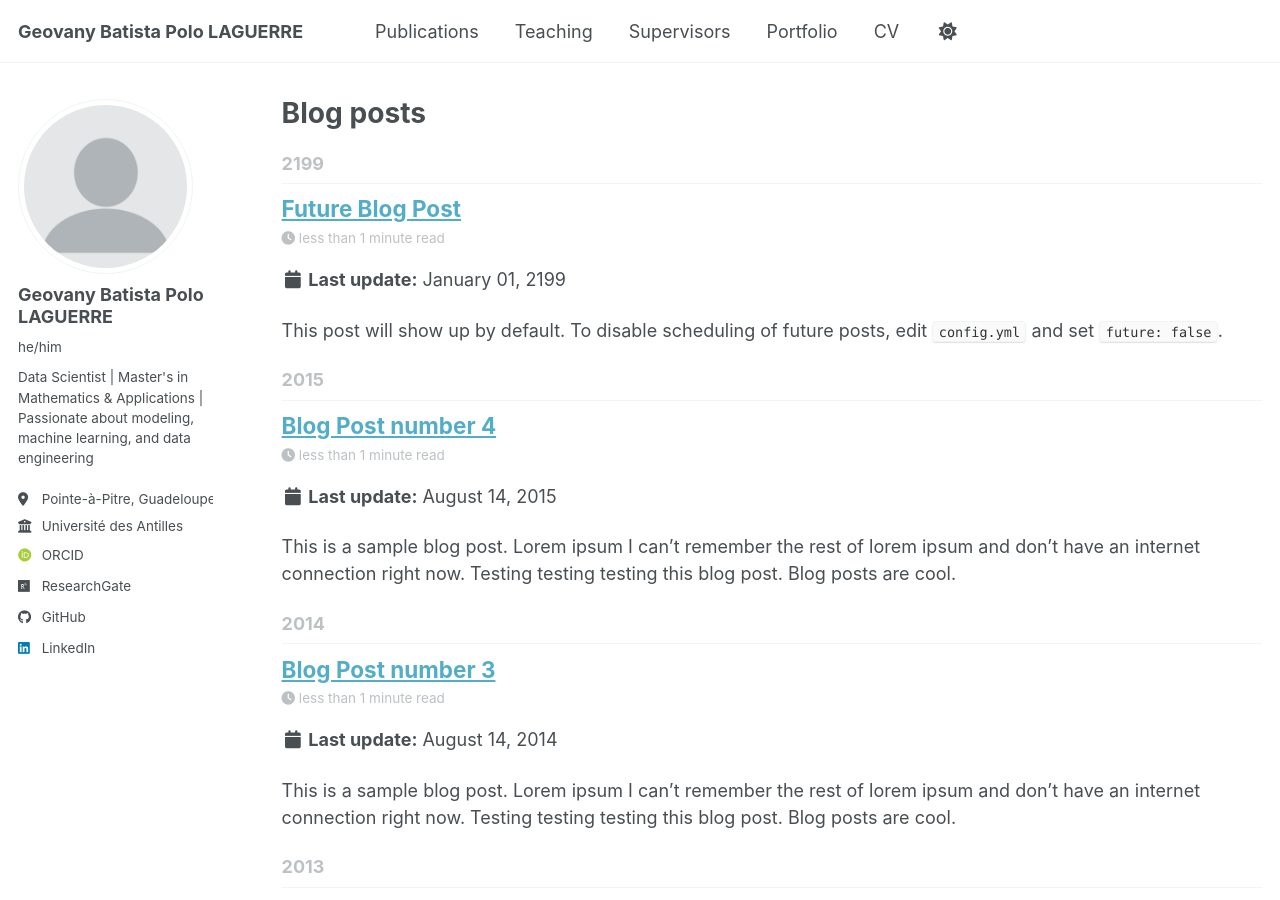
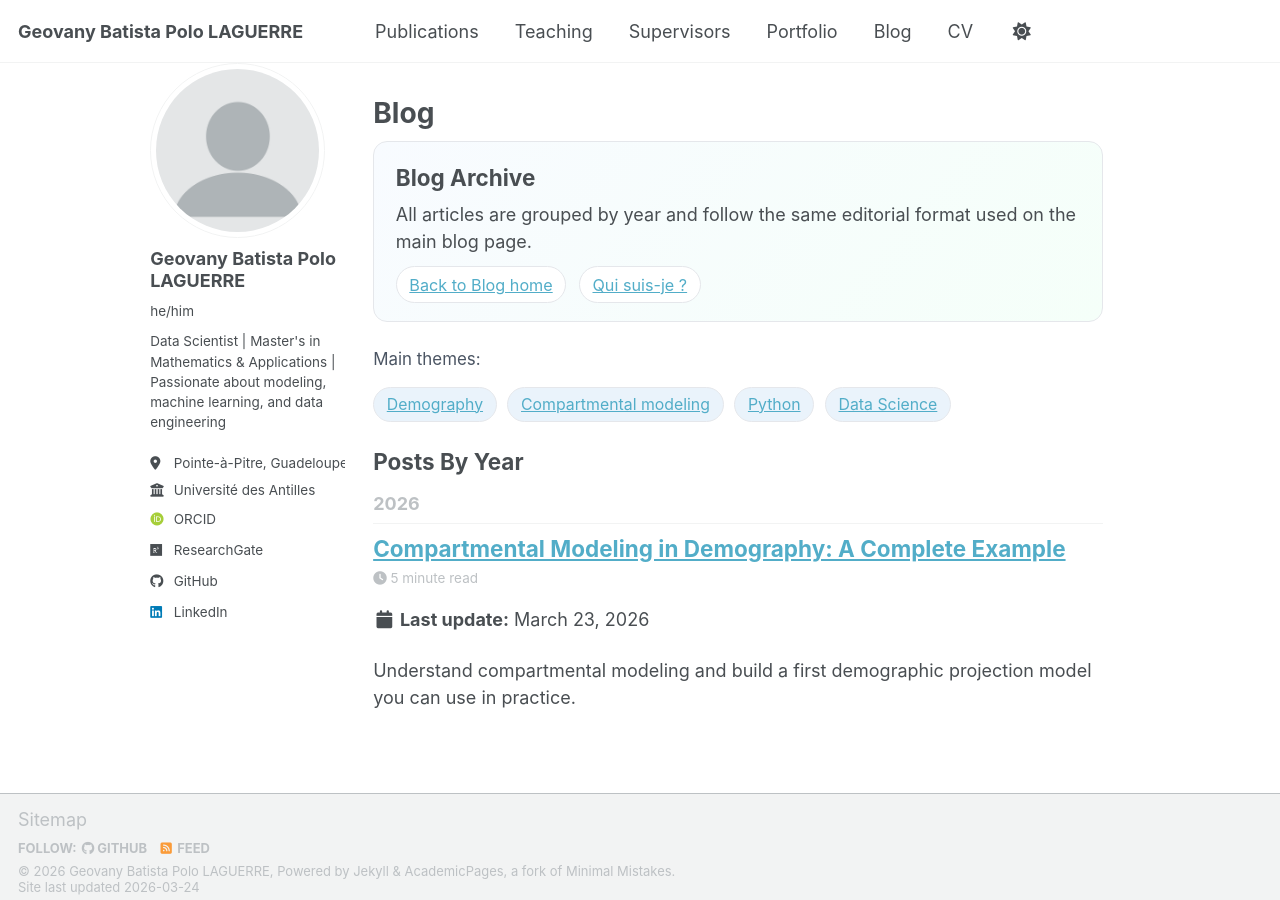
Before and after one commit to Geobatpo07/geobatpo07.github.io, a Jekyll site: the page built from _pages/year-archive.html, in a window 1280 px wide and 900 px high. Built offline with Jekyll 4.4.1, drawn with Linux system fonts in a browser that asks for light colours; some web fonts are replaced; a script bundle is joined from its source files by our own code; library files that are not in the unit come from our copies; some of the changed text lies outside the part shown.

Commit message:
Implement blog feature with publishing workflow, navigation updates, and styling enhancements; remove outdated posts and add new demographic modeling article

````diff
--- a/_data/navigation.yml
+++ b/_data/navigation.yml
@@ -23,8 +23,8 @@
   - title: "Portfolio"
     url: /portfolio/
 
-  # - title: "Blog Posts"
-  #  url: /year-archive/
+  - title: "Blog"
+    url: /blog/
 
   - title: "CV"
     url: /cv/
--- /dev/null
+++ b/_pages/blog.md
@@ -0,0 +1,57 @@
+---
+layout: single
+title: "Blog"
+permalink: /blog/
+author_profile: true
+---
+
+<section class="blog-shell">
+  <div class="blog-hero">
+    <h2>Independent Blog Space</h2>
+    <p>This is the dedicated home of my blog, focused on data science, applied mathematics, machine learning, and scientific modeling.</p>
+    <div class="blog-inline-links">
+      <a class="blog-link-chip" href="/about/">Qui suis-je ?</a>
+      <a class="blog-link-chip" href="/year-archive/">Open year archive</a>
+    </div>
+  </div>
+
+## Latest Articles
+
+  <p class="blog-note">All posts follow a consistent format: context, objective, method, implementation, results, limitations, and references.</p>
+
+  {% assign posts_count = site.posts | size %}
+  {% if posts_count > 0 %}
+  <div class="blog-feed">
+    {% for post in site.posts limit: 8 %}
+    <article class="blog-card">
+      <h3 class="blog-card-title"><a href="{{ post.url | relative_url }}">{{ post.title }}</a></h3>
+      <p class="blog-card-meta">{{ post.date | date: "%B %-d, %Y" }}</p>
+      {% if post.excerpt %}
+      <p class="blog-card-excerpt">{{ post.excerpt | strip_html | truncate: 220 }}</p>
+      {% endif %}
+    </article>
+    {% endfor %}
+  </div>
+  {% else %}
+  <p class="blog-empty">No posts yet. New articles will be published here soon.</p>
+  {% endif %}
+
+## Explore By Theme
+
+  <ul class="blog-pill-list">
+    <li><a class="blog-pill" href="/tags/#demography">Demography</a></li>
+    <li><a class="blog-pill" href="/tags/#compartmental-modeling">Compartmental modeling</a></li>
+    <li><a class="blog-pill" href="/tags/#python">Python</a></li>
+    <li><a class="blog-pill" href="/categories/#data-science">Data Science</a></li>
+  </ul>
+
+## Publication Rhythm
+
+  <p>I publish practical and research-oriented posts regularly, including:</p>
+
+  <ul>
+    <li>methodological tutorials</li>
+    <li>real case-study walkthroughs</li>
+    <li>reproducible code-first analyses</li>
+  </ul>
+</section>
--- a/_pages/year-archive.html
+++ b/_pages/year-archive.html
@@ -1,19 +1,46 @@
 ---
 layout: archive
 permalink: /year-archive/
-title: "Blog posts"
+title: "Blog"
 author_profile: true
 redirect_from:
   - /wordpress/blog-posts/
 ---
 
 {% include base_path %}
+
+<section class="blog-shell">
+<div class="blog-hero">
+  <h2>Blog Archive</h2>
+  <p>All articles are grouped by year and follow the same editorial format used on the main blog page.</p>
+  <div class="blog-inline-links">
+    <a class="blog-link-chip" href="/blog/">Back to Blog home</a>
+    <a class="blog-link-chip" href="/about/">Qui suis-je ?</a>
+  </div>
+</div>
+
+<p class="blog-note">Main themes:</p>
+
+<ul class="blog-pill-list">
+  <li><a class="blog-pill" href="/tags/#demography">Demography</a></li>
+  <li><a class="blog-pill" href="/tags/#compartmental-modeling">Compartmental modeling</a></li>
+  <li><a class="blog-pill" href="/tags/#python">Python</a></li>
+  <li><a class="blog-pill" href="/categories/#data-science">Data Science</a></li>
+</ul>
+
+<h2 class="blog-section-title">Posts By Year</h2>
+
+{% if site.posts and site.posts.size > 0 %}
 {% capture written_year %}'None'{% endcapture %}
 {% for post in site.posts %}
   {% capture year %}{{ post.date | date: '%Y' }}{% endcapture %}
   {% if year != written_year %}
-    <h2 id="{{ year | slugify }}" class="archive__subtitle">{{ year }}</h2>
+    <h3 id="{{ year | slugify }}" class="archive__subtitle blog-year-title">{{ year }}</h3>
     {% capture written_year %}{{ year }}{% endcapture %}
   {% endif %}
   {% include archive-single.html %}
 {% endfor %}
+{% else %}
+<p class="blog-empty">No posts yet. New articles will be published here soon.</p>
+{% endif %}
+</section>
--- a/_posts/2012-08-14-blog-post-1.md
+++ /dev/null
@@ -1,20 +0,0 @@
----
-title: 'Blog Post number 1'
-date: 2012-08-14
-permalink: /posts/2012/08/blog-post-1/
-tags:
-  - cool posts
-  - category1
-  - category2
----
-
-This is a sample blog post. Lorem ipsum I can't remember the rest of lorem ipsum and don't have an internet connection right now. Testing testing testing this blog post. Blog posts are cool.
-
-Headings are cool
-======
-
-You can have many headings
-======
-
-Aren't headings cool?
-------
--- a/_posts/2013-08-14-blog-post-2.md
+++ /dev/null
@@ -1,20 +0,0 @@
----
-title: 'Blog Post number 2'
-date: 2013-08-14
-permalink: /posts/2013/08/blog-post-2/
-tags:
-  - cool posts
-  - category1
-  - category2
----
-
-This is a sample blog post. Lorem ipsum I can't remember the rest of lorem ipsum and don't have an internet connection right now. Testing testing testing this blog post. Blog posts are cool.
-
-Headings are cool
-======
-
-You can have many headings
-======
-
-Aren't headings cool?
-------
--- a/_posts/2014-08-14-blog-post-3.md
+++ /dev/null
@@ -1,20 +0,0 @@
----
-title: 'Blog Post number 3'
-date: 2014-08-14
-permalink: /posts/2014/08/blog-post-3/
-tags:
-  - cool posts
-  - category1
-  - category2
----
-
-This is a sample blog post. Lorem ipsum I can't remember the rest of lorem ipsum and don't have an internet connection right now. Testing testing testing this blog post. Blog posts are cool.
-
-Headings are cool
-======
-
-You can have many headings
-======
-
-Aren't headings cool?
-------
--- /dev/null
+++ b/_posts/2026-03-23-modelisation-compartimentale-analyse-demographique.md
@@ -0,0 +1,266 @@
+---
+layout: single
+title: "Compartmental Modeling in Demography: A Complete Example"
+date: 2026-03-23
+permalink: /posts/2026/03/compartmental-modeling-demographic-analysis/
+redirect_from:
+  - /posts/2026/03/modelisation-compartimentale-analyse-demographique/
+  - /posts/2026/03/modelisation-compartimentale-analyse-demographique
+description: "A practical introduction to compartmental demographic modeling with a Guadeloupe-like projection example and Python implementation."
+header:
+  teaser: "/assets/images/posts/modelisation-compartimentale-guadeloupe.png"
+toc: true
+toc_sticky: true
+categories:
+  - Data Science
+  - Applied Mathematics
+tags:
+  - demography
+  - compartmental-modeling
+  - matrix-models
+  - python
+excerpt: "Understand compartmental modeling and build a first demographic projection model you can use in practice."
+---
+
+## Why Compartmental Modeling in Demography?
+
+In demographic analysis, one key objective is to understand how a population evolves over time.
+Compartmental modeling is a simple and powerful approach to represent that evolution.
+The idea is to split the population into groups (compartments), then model the flows between groups.
+
+This approach is useful to:
+
+- project age structure
+- test public policy scenarios
+- assess future pressure on healthcare, education, and labor markets
+
+## General Framework
+
+We divide the population into demographic compartments.
+In this article, we use three age classes:
+
+- C1: ages 0-14
+- C2: ages 15-64
+- C3: ages 65+
+
+Notation:
+
+- N1(t), N2(t), N3(t): compartment sizes at year t
+- B(t): births
+- T12(t): flow from C1 to C2
+- T23(t): flow from C2 to C3
+- D1(t), D2(t), D3(t): deaths by compartment
+- M1(t), M2(t), M3(t): net migration by compartment
+
+The annual discrete model is:
+
+N1(t+1) = N1(t) + B(t) - T12(t) - D1(t) + M1(t)
+
+N2(t+1) = N2(t) + T12(t) - T23(t) - D2(t) + M2(t)
+
+N3(t+1) = N3(t) + T23(t) - D3(t) + M3(t)
+
+## Simple Matrix Form
+
+For fast projections, we can use a transition matrix A:
+
+N(t+1) = A N(t) + m
+
+where:
+
+- N(t) = [N1(t), N2(t), N3(t)]^T
+- m is the annual net migration vector
+
+A practical pedagogical parameterization:
+
+- effective fertility: f (births generated by C2)
+- transition C1->C2: a12
+- transition C2->C3: a23
+- survival in C1, C2, C3: s1, s2, s3
+
+Then:
+
+A = [[s1*(1-a12),  f,            0],
+     [s1*a12,      s2*(1-a23),   0],
+     [0,           s2*a23,       s3]]
+
+## Demographic Example
+
+### Initial Assumptions
+
+Target territory: Guadeloupe-like profile (pedagogical order of magnitude, rounded values).
+
+Initial population (year 0):
+
+- N1(0) = 63,000
+- N2(0) = 220,000
+- N3(0) = 97,000
+
+Annual parameters:
+
+- s1 = 0.9975
+- s2 = 0.994
+- s3 = 0.965
+- a12 = 1/15 (average duration of 15 years in C1)
+- a23 = 1/50 (average duration of 50 years in C2)
+- f = 0.0135 (annual births per person in C2)
+
+Annual net migration:
+
+- m = [-350, -900, -120]^T
+
+### Demographic Interpretation
+
+- A fraction of C1 transitions to C2 every year through a12.
+- A fraction of C2 transitions to C3 every year through a23.
+- Fertility is linked to C2, which approximates the working-age and reproductive-age core.
+- Negative net migration captures a population outflow scenario.
+
+### Python Script: 20-Year Projection With Chart
+
+```python
+import numpy as np
+import pandas as pd
+import matplotlib.pyplot as plt
+
+# Initial population
+N0 = np.array([63000.0, 220000.0, 97000.0])
+
+# Parameters
+s1, s2, s3 = 0.9975, 0.994, 0.965
+a12, a23 = 1 / 15, 1 / 50
+f = 0.0135
+
+A = np.array([
+    [s1 * (1 - a12), f, 0.0],
+    [s1 * a12, s2 * (1 - a23), 0.0],
+    [0.0, s2 * a23, s3],
+])
+
+m = np.array([-350.0, -900.0, -120.0])
+
+years = 20
+N = np.zeros((years + 1, 3))
+N[0] = N0
+
+for t in range(years):
+    N[t + 1] = A @ N[t] + m
+
+result = pd.DataFrame(N, columns=["0_14", "15_64", "65_plus"])
+result["total"] = result.sum(axis=1)
+result["share_65_plus"] = 100 * result["65_plus"] / result["total"]
+
+print(result.head())
+print(result.tail())
+
+# Chart: compartment levels + 65+ share
+t = np.arange(years + 1)
+
+fig, ax1 = plt.subplots(figsize=(10, 5.6), dpi=140)
+ax1.plot(t, result["0_14"], label="Ages 0-14", linewidth=2.2)
+ax1.plot(t, result["15_64"], label="Ages 15-64", linewidth=2.2)
+ax1.plot(t, result["65_plus"], label="Ages 65+", linewidth=2.2)
+ax1.set_xlabel("Projection years")
+ax1.set_ylabel("Population size")
+ax1.grid(True, alpha=0.25)
+
+ax2 = ax1.twinx()
+ax2.plot(t, result["share_65_plus"], label="Share of ages 65+ (%)", linestyle="--", linewidth=2.4)
+ax2.set_ylabel("Share of ages 65+ (%)")
+
+lines1, labels1 = ax1.get_legend_handles_labels()
+lines2, labels2 = ax2.get_legend_handles_labels()
+ax1.legend(lines1 + lines2, labels1 + labels2, loc="upper center", ncol=2, frameon=False)
+
+plt.title("Compartmental Demographic Projection (Guadeloupe-like profile)")
+plt.tight_layout()
+plt.show()
+```
+
+### Projection Chart (Guadeloupe-like Scenario)
+
+![Compartmental demographic projection, Guadeloupe-like profile](/assets/images/posts/modelisation-compartimentale-guadeloupe.png)
+
+### Expected Results (Interpretation)
+
+With this parameter set, we generally observe:
+
+- a gradual decline in total population
+- an increase in the share of ages 65+ (population aging)
+- a still-dominant 15-64 group, but with slower long-run dynamics
+
+These outputs are useful to:
+
+- anticipate healthcare and long-term care needs
+- estimate school demand through the trajectory of C1
+- project potential labor market pressure
+
+## Model Limitations
+
+This first model is intentionally simple:
+
+- fertility is summarized with a single coefficient
+- it does not separate sex, narrower age bands, or heterogeneous behavior
+- migration is assumed constant
+- parameter uncertainty is not yet modeled
+
+In practice, you can improve it with:
+
+- finer age stratification
+- multi-scenario analysis (optimistic, central, conservative)
+- statistical calibration on historical data
+- sensitivity analysis and uncertainty intervals
+
+## Conclusion
+
+Compartmental modeling is a strong starting point for rigorous demographic analysis.
+With a few interpretable parameters and a clear flow structure, it already provides decision-useful projections.
+
+In a follow-up article, we can go further with:
+
+- automatic parameter calibration
+- migration scenario comparison
+- interactive visualization of demographic trajectories
+
+## Related Posts
+
+{% assign related_count = 0 %}
+{% for post in site.posts %}
+  {% if post.url != page.url %}
+    {% assign has_common_tag = false %}
+    {% for tag in post.tags %}
+      {% if page.tags contains tag %}
+        {% assign has_common_tag = true %}
+      {% endif %}
+    {% endfor %}
+    {% if has_common_tag and related_count < 4 %}
+      {% if related_count == 0 %}
+Recommended reads from the same theme:
+      {% endif %}
+- [{{ post.title }}]({{ post.url | relative_url }})
+      {% assign related_count = related_count | plus: 1 %}
+    {% endif %}
+  {% endif %}
+{% endfor %}
+
+{% if related_count == 0 %}
+No related posts are available yet.
+
+Suggested upcoming topics for this series:
+
+- Parameter calibration on historical demographic data
+- Scenario analysis for net migration shocks
+- Uncertainty bands and sensitivity analysis for compartmental projections
+
+You can also browse by theme:
+
+- [Posts tagged demography](/tags/#demography)
+- [Posts tagged compartmental-modeling](/tags/#compartmental-modeling)
+- [All Data Science posts](/categories/#data-science)
+{% endif %}
+
+## References And Data Notes
+
+- This article uses a Guadeloupe-like pedagogical scenario with rounded values for methodological illustration.
+- For official demographic statistics in France and overseas departments, see INSEE: https://www.insee.fr
+- For international demographic methodology and indicators, see UN DESA Population Division: https://www.un.org/development/desa/pd/
--- a/_posts/2199-01-01-future-post.md
+++ /dev/null
@@ -1,11 +0,0 @@
----
-title: 'Future Blog Post'
-date: 2199-01-01
-permalink: /posts/2012/08/blog-post-4/
-tags:
-  - cool posts
-  - category1
-  - category2
----
-
-This post will show up by default. To disable scheduling of future posts, edit `config.yml` and set `future: false`.
--- a/_sass/layout/_base.scss
+++ b/_sass/layout/_base.scss
@@ -2,8 +2,6 @@
    BASE ELEMENTS
    ========================================================================== */
 html {
-  /* sticky footer fix */
-  position: relative;
   min-height: 100%;
 }
 
@@ -11,10 +9,15 @@
   /* Set via _themes.scss */
   color: var(--global-text-color);
   background-color: var(--global-bg-color);
+  --footer-fixed-height: 6.4rem;
+
+  display: flex;
+  flex-direction: column;
+  min-height: 100vh;
 
   margin: 0;
   padding: $masthead-height 0 0;
-  padding-bottom: 9em;
+  padding-bottom: calc(var(--footer-fixed-height) + env(safe-area-inset-bottom));
   font-family: $global-font-family;
   line-height: 1.5;
 
--- /dev/null
+++ b/_sass/layout/_blog_custom.scss
@@ -0,0 +1,130 @@
+.blog-shell {
+  --blog-accent: #1f5f9f;
+  --blog-accent-soft: #eaf3fb;
+  --blog-bg-soft: #f7fafc;
+  --blog-border: #e5e7eb;
+  --blog-text-soft: #4b5563;
+
+  margin-top: 0.5rem;
+}
+
+.blog-hero {
+  border: 1px solid var(--blog-border);
+  border-radius: 14px;
+  padding: 1.2rem 1.2rem 1rem;
+  background: linear-gradient(130deg, #f8fbff 0%, #f5fff9 100%);
+  margin-bottom: 1.35rem;
+}
+
+.blog-hero h2 {
+  margin-top: 0;
+  margin-bottom: 0.55rem;
+}
+
+.blog-hero p {
+  margin-top: 0;
+  margin-bottom: 0.65rem;
+}
+
+.blog-inline-links {
+  display: flex;
+  flex-wrap: wrap;
+  gap: 0.7rem;
+  margin-top: 0.3rem;
+}
+
+.blog-link-chip {
+  display: inline-block;
+  border: 1px solid var(--blog-border);
+  border-radius: 999px;
+  background: #fff;
+  padding: 0.3rem 0.7rem;
+  font-size: 0.9rem;
+  text-decoration: none;
+}
+
+.blog-link-chip:hover {
+  border-color: var(--blog-accent);
+  text-decoration: none;
+}
+
+.blog-section-title {
+  margin-top: 1.4rem;
+  margin-bottom: 0.65rem;
+}
+
+.blog-note {
+  color: var(--blog-text-soft);
+  font-size: 0.94rem;
+  margin-bottom: 0.8rem;
+}
+
+.blog-feed {
+  display: grid;
+  grid-template-columns: 1fr;
+  gap: 0.7rem;
+}
+
+.blog-card {
+  background: #fff;
+  border: 1px solid var(--blog-border);
+  border-left: 4px solid var(--blog-accent);
+  border-radius: 10px;
+  padding: 0.9rem 1rem;
+}
+
+.blog-card-title {
+  margin: 0 0 0.35rem;
+  font-size: 1.08rem;
+  line-height: 1.35;
+}
+
+.blog-card-meta {
+  margin: 0 0 0.35rem;
+  color: var(--blog-text-soft);
+  font-size: 0.9rem;
+}
+
+.blog-card-excerpt {
+  margin: 0;
+}
+
+.blog-empty {
+  border: 1px dashed var(--blog-border);
+  border-radius: 10px;
+  background: var(--blog-bg-soft);
+  padding: 0.9rem 1rem;
+  color: var(--blog-text-soft);
+}
+
+.blog-pill-list {
+  list-style: none;
+  padding-left: 0;
+  margin: 0;
+  display: flex;
+  flex-wrap: wrap;
+  gap: 0.6rem;
+}
+
+.blog-pill-list li {
+  margin: 0;
+}
+
+.blog-pill {
+  display: inline-block;
+  border: 1px solid var(--blog-border);
+  border-radius: 999px;
+  background: var(--blog-accent-soft);
+  padding: 0.28rem 0.7rem;
+  font-size: 0.88rem;
+  text-decoration: none;
+}
+
+.blog-pill:hover {
+  border-color: var(--blog-accent);
+  text-decoration: none;
+}
+
+.blog-year-title {
+  margin-top: 1rem;
+}
--- a/_sass/layout/_footer.scss
+++ b/_sass/layout/_footer.scss
@@ -7,17 +7,21 @@
   background-color: var(--global-footer-bg-color);
   color: var(--global-text-color-light);
 
-  float: left;
+  float: none;
   margin-left: 0;
   margin-right: 0;
   width: 100%;
   clear: both;
+  margin-top: 0;
 
-  position: relative;
-  bottom: auto;
+  position: fixed;
+  left: 0;
+  right: 0;
+  bottom: 0;
   height: auto;
+  z-index: 900;
 
-  margin-top: 1.5em;
+  padding-top: 0.45em;
 
   -webkit-animation: intro 0.3s both;
           animation: intro 0.3s both;
@@ -29,9 +33,9 @@
     @include clearfix;
     margin-left: auto;
     margin-right: auto;
-    margin-top: 0.5em;
+    margin-top: 0.2em;
     max-width: 100%;
-    padding: 0 1em 0.5em;
+    padding: 0 1em 0.25em;
 
     @include breakpoint($x-large) {
       max-width: $x-large;
@@ -55,10 +59,16 @@
   }
 }
 
+@media print {
+  .page__footer {
+    position: static;
+  }
+}
+
 .page__footer-copyright {
   font-family: $global-font-family;
-  font-size: $type-size-7;
-  line-height: 1.3;
+  font-size: 0.72rem;
+  line-height: 1.2;
 }
 
 .page__footer-follow {
@@ -70,10 +80,10 @@
 
   li {
     display: inline-block;
-    padding-top: 2px;
-    padding-bottom: 2px;
+    padding-top: 0;
+    padding-bottom: 0;
     font-family: $sans-serif-narrow;
-    font-size: $type-size-7;
+    font-size: 0.72rem;
     text-transform: uppercase;
   }
 
@@ -83,7 +93,7 @@
   }
 
   a {
-    padding-right: 8px;
+    padding-right: 6px;
     font-weight: bold;
   }
 
--- a/_sass/layout/_sidebar.scss
+++ b/_sass/layout/_sidebar.scss
@@ -18,14 +18,19 @@
   }
 
   @media screen and (min-width: $sidebar-screen-min-width) {
-    height: 100vh;
+    height: calc(100vh - var(--footer-fixed-height));
     overflow-y: auto;               // Add scrollbar if the sidebar is too long
     position: fixed;
+    top: 0;
     padding-top: $masthead-height;
+    padding-bottom: 0.5rem;
   }
 
   @include breakpoint($large) {
     @include span(2 of 12);
+      margin-left: -0.6rem;
+      -webkit-transform: translate3d(-0.9rem, 0, 0);
+        transform: translate3d(-0.9rem, 0, 0);
     opacity: 1;
     -webkit-transition: opacity 0.2s ease-in-out;
             transition: opacity 0.2s ease-in-out;
--- a/assets/css/main.scss
+++ b/assets/css/main.scss
@@ -35,6 +35,7 @@
     "layout/page",
     "layout/archive",
     "layout/sidebar",
+    "layout/blog_custom",
     "layout/json_cv",
 
     "vendor/font-awesome/fontawesome",
````
Also changed, not shown: README.md (+23 -0 lines), _drafts/post-draft.md (+77 -9 lines), _posts/2015-08-14-blog-post-4.md (deleted, +0 -20 lines), assets/images/posts/modelisation-compartimentale-guadeloupe.png (added).
